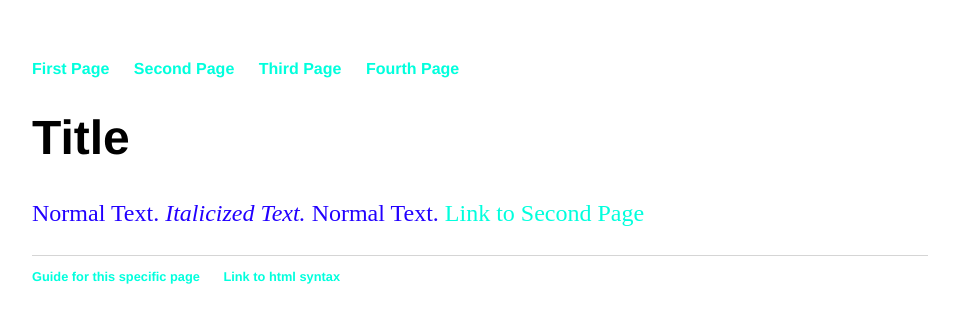
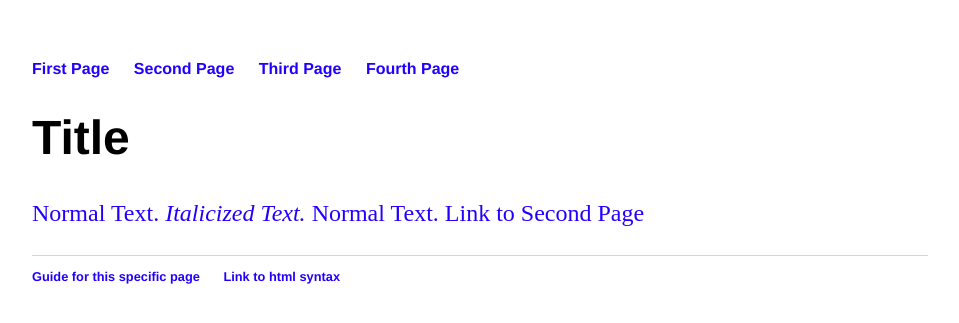
Before and after one commit to ShadowHazel/ShadowHazel.github.io, a Jekyll site: the page built from index.html, in a window 1280 px wide. Shown: the top 323 px of the page, without its empty margins (160-1119 px from the left). Built offline with Jekyll 4.4.1, drawn with Linux system fonts in a browser that asks for light colours.

Commit message:
Update main.css

```diff
--- a/css/main.css
+++ b/css/main.css
@@ -14,7 +14,7 @@ nav ul li, footer ul li {
 }
 a {
     text-decoration: none;
-    color: #0fd;
+    color: #20f;
 }
 a:hover {
     text-decoration: underline;
```
